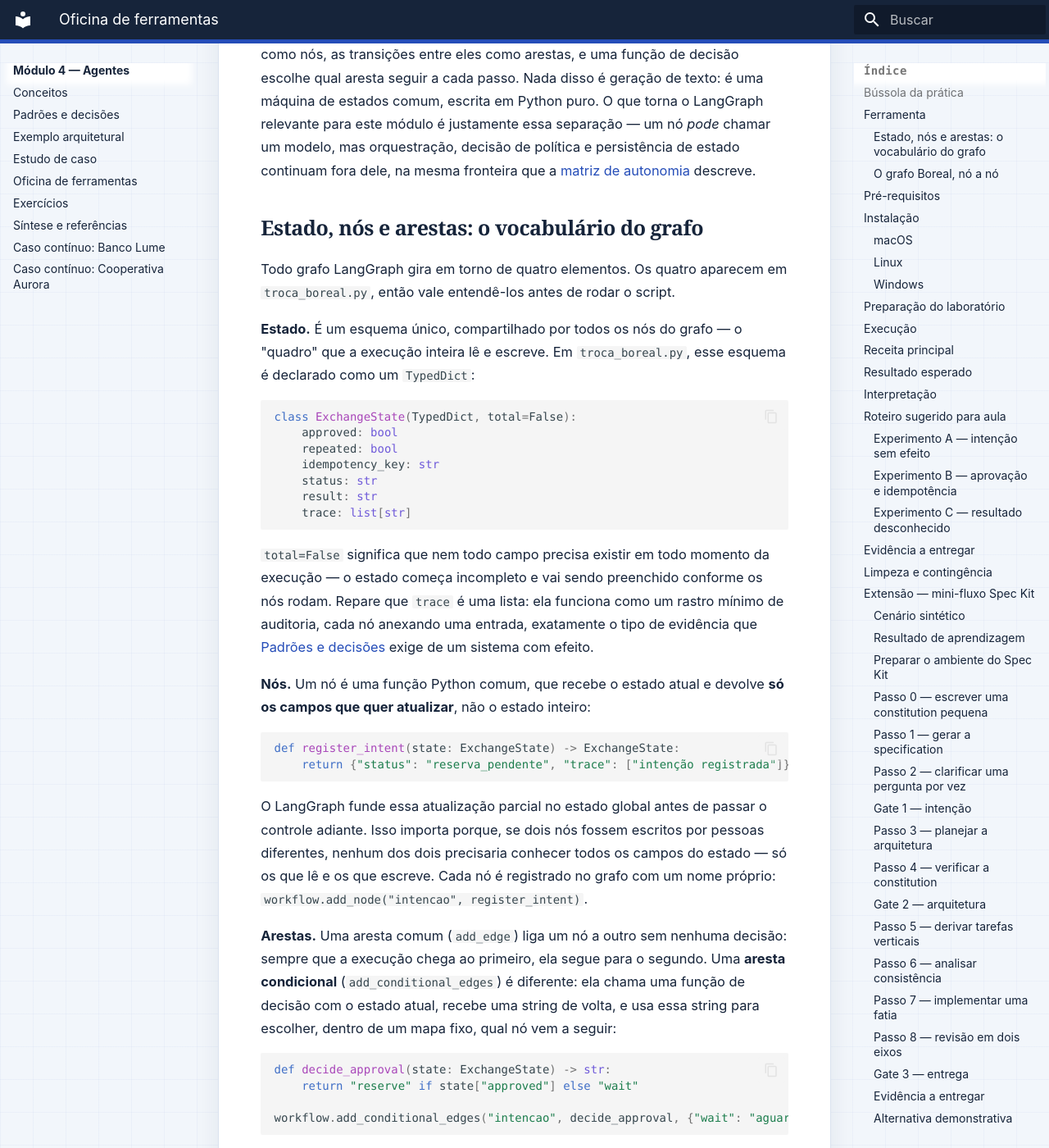
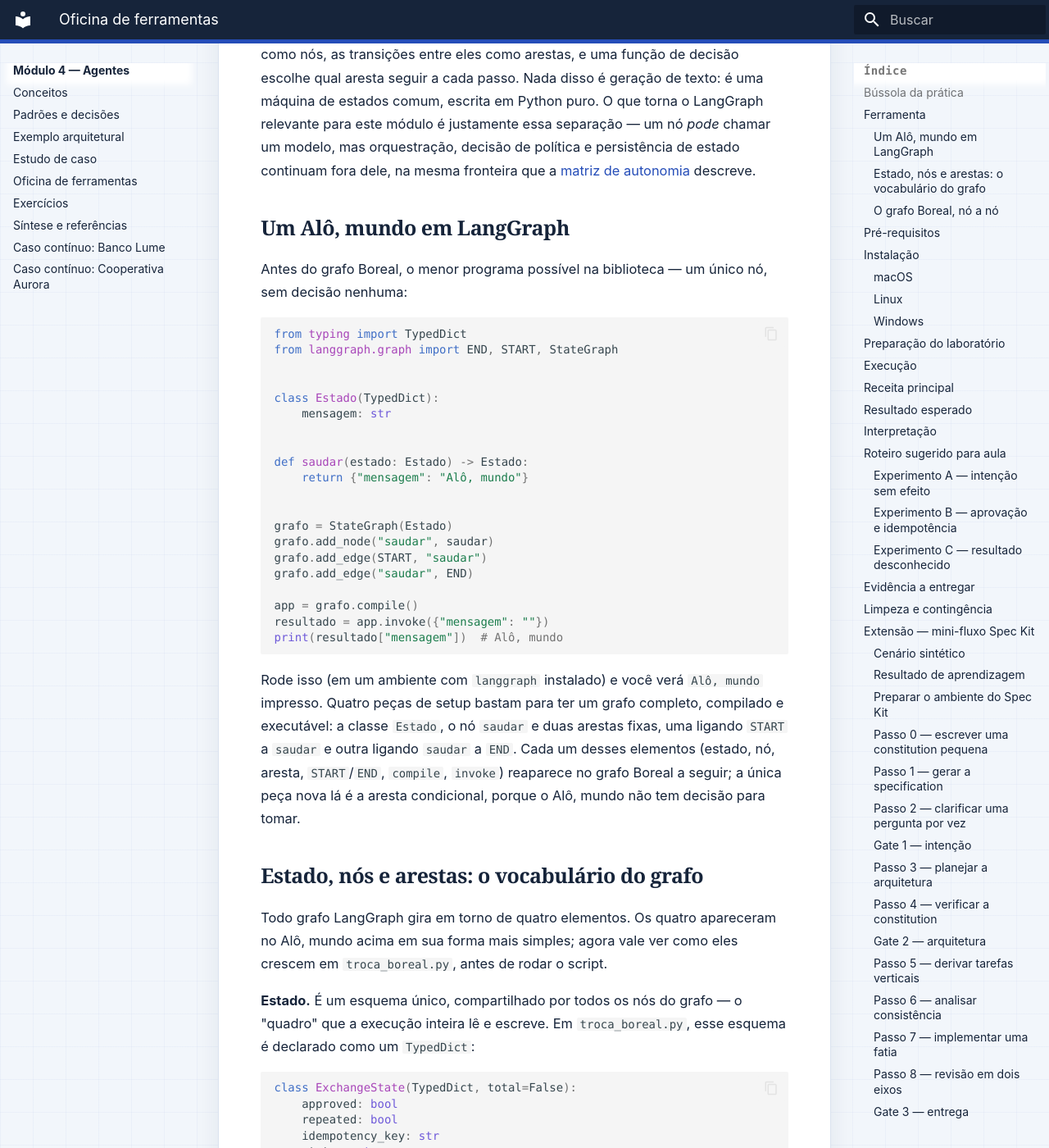
Before and after one commit to aulas-marco/arquitetura-solucoes-ia-generativa, an MkDocs documentation site: the page built from docs/modulo-4-agentes/oficina-de-ferramentas.md, in a window 1280 px wide and 1400 px high, scrolled down 1444 px. Shown: the whole window at 82% size. Built offline with MkDocs 1.6.1 and Material for MkDocs 9.7.7, drawn with Linux system fonts in a browser that asks for light colours.

Commit message:
docs(mod4): adiciona Alô, mundo mínimo em LangGraph
A explicação de estado/nós/arestas ia direto para troca_boreal.py,
sem um ponto de partida menor para materializar os termos. Adiciona
um grafo de um único nó, sem decisão nenhuma — Estado, um nó saudar,
duas arestas fixas, compile e invoke — testado num ambiente limpo
antes de publicar (imprime "Alô, mundo"). A seção de vocabulário
passa a referenciar esse exemplo mínimo antes de subir para a
complexidade da aresta condicional do grafo Boreal.

Portões de qualidade conferidos: unittest (136 testes),
validate_content.py --module modulo-4-agentes (0 erros) e
mkdocs build --strict.

Co-Authored-By: Claude Sonnet 5 <noreply@anthropic.com>

````diff
--- a/docs/modulo-4-agentes/oficina-de-ferramentas.md
+++ b/docs/modulo-4-agentes/oficina-de-ferramentas.md
@@ -23,9 +23,38 @@ Ao final, você conseguirá localizar, num trace, o ponto exato em que uma inten
 
 **LangGraph** é uma biblioteca open source, da mesma equipe do LangChain, para orquestrar uma aplicação como um **grafo de estado explícito**. Em vez de deixar o modelo decidir livremente "o que fazer a seguir", você declara os passos possíveis como nós, as transições entre eles como arestas, e uma função de decisão escolhe qual aresta seguir a cada passo. Nada disso é geração de texto: é uma máquina de estados comum, escrita em Python puro. O que torna o LangGraph relevante para este módulo é justamente essa separação — um nó *pode* chamar um modelo, mas orquestração, decisão de política e persistência de estado continuam fora dele, na mesma fronteira que a [matriz de autonomia](padroes-e-decisoes.md#matriz-de-autonomia) descreve.
 
+### Um Alô, mundo em LangGraph
+
+Antes do grafo Boreal, o menor programa possível na biblioteca — um único nó, sem decisão nenhuma:
+
+```python
+from typing import TypedDict
+from langgraph.graph import END, START, StateGraph
+
+
+class Estado(TypedDict):
+    mensagem: str
+
+
+def saudar(estado: Estado) -> Estado:
+    return {"mensagem": "Alô, mundo"}
+
+
+grafo = StateGraph(Estado)
+grafo.add_node("saudar", saudar)
+grafo.add_edge(START, "saudar")
+grafo.add_edge("saudar", END)
+
+app = grafo.compile()
+resultado = app.invoke({"mensagem": ""})
+print(resultado["mensagem"])  # Alô, mundo
+```
+
+Rode isso (em um ambiente com `langgraph` instalado) e você verá `Alô, mundo` impresso. Quatro peças de setup bastam para ter um grafo completo, compilado e executável: a classe `Estado`, o nó `saudar` e duas arestas fixas, uma ligando `START` a `saudar` e outra ligando `saudar` a `END`. Cada um desses elementos (estado, nó, aresta, `START`/`END`, `compile`, `invoke`) reaparece no grafo Boreal a seguir; a única peça nova lá é a aresta condicional, porque o Alô, mundo não tem decisão para tomar.
+
 ### Estado, nós e arestas: o vocabulário do grafo
 
-Todo grafo LangGraph gira em torno de quatro elementos. Os quatro aparecem em `troca_boreal.py`, então vale entendê-los antes de rodar o script.
+Todo grafo LangGraph gira em torno de quatro elementos. Os quatro apareceram no Alô, mundo acima em sua forma mais simples; agora vale ver como eles crescem em `troca_boreal.py`, antes de rodar o script.
 
 **Estado.** É um esquema único, compartilhado por todos os nós do grafo — o "quadro" que a execução inteira lê e escreve. Em `troca_boreal.py`, esse esquema é declarado como um `TypedDict`:
 
````
